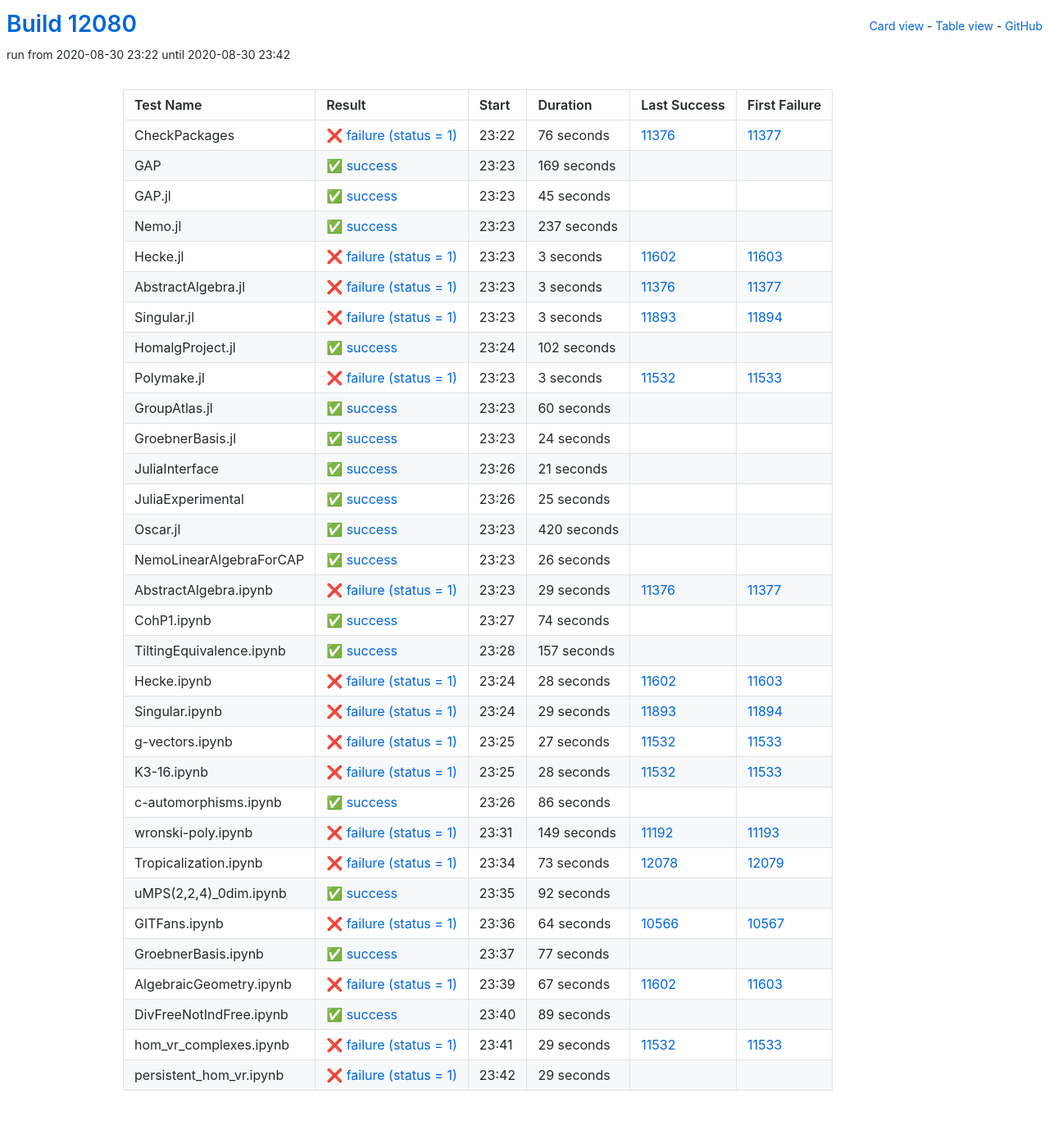
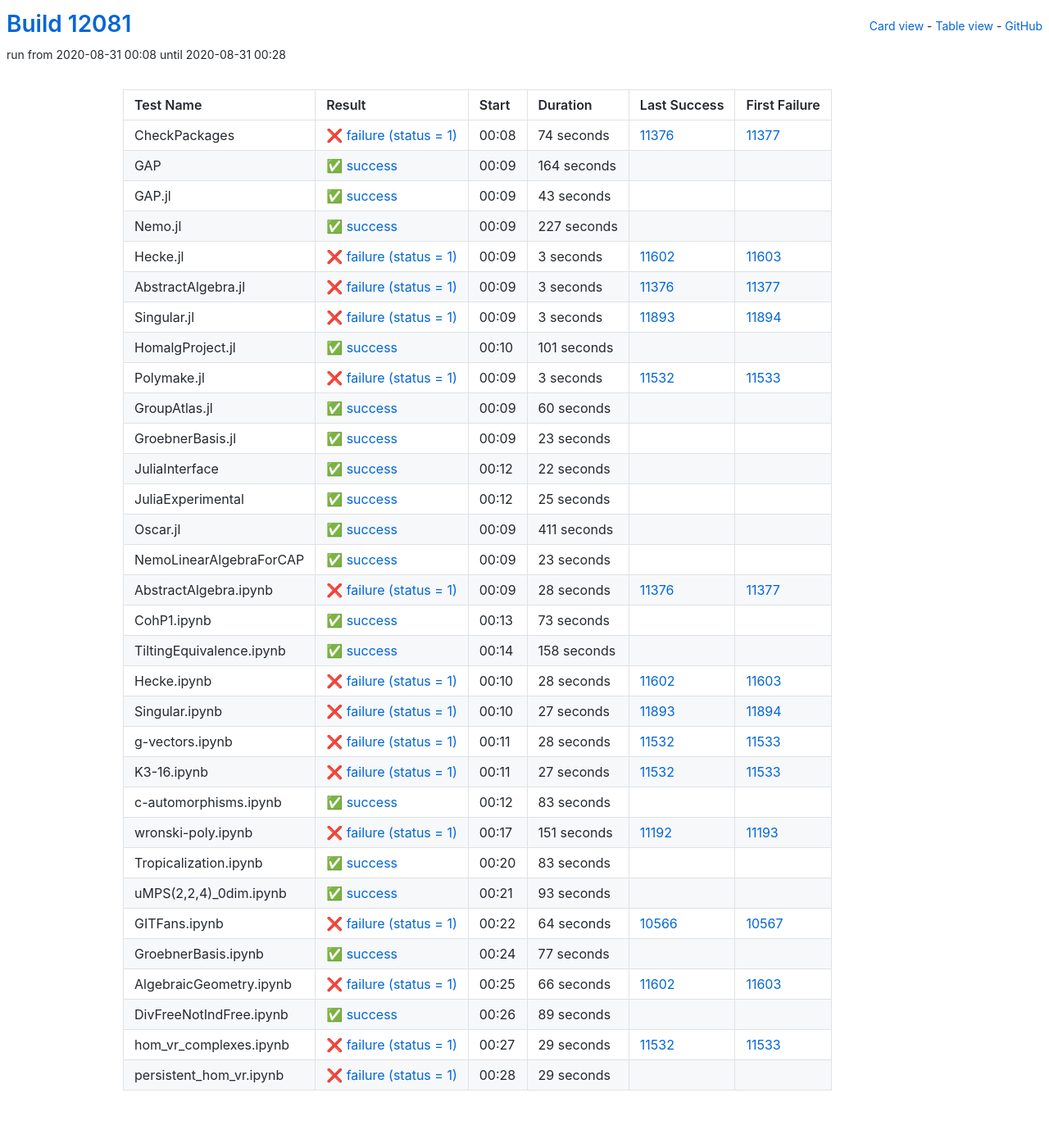
Before and after one commit to oscar-system/oscar-ci-status, a Jekyll site: the page built from table.html, in a window 1280 px wide. Shown: the whole page at 82% size. Built offline with Jekyll 4.4.1, drawn with Linux system fonts in a browser that asks for light colours.

Commit message:
Build #12081

```diff
--- a/_data/ci.yml
+++ b/_data/ci.yml
@@ -1,6 +1,6 @@
 ---
-build: 12080
-build_url: https://oscarci.mathematik.uni-kl.de/job/oscar/12080/
+build: 12081
+build_url: https://oscarci.mathematik.uni-kl.de/job/oscar/12081/
 job: oscar
 organization: oscar-system
 repo: oscar-ci-status
@@ -8,56 +8,56 @@
 tests:
 - name: CheckPackages
   id: checkpackages
-  log: https://oscarci.mathematik.uni-kl.de/job/oscar/12080/artifact/logs/build-12080/CheckPackages.log
-  start: 2020-08-30 23:22
+  log: https://oscarci.mathematik.uni-kl.de/job/oscar/12081/artifact/logs/build-12081/CheckPackages.log
+  start: 2020-08-31 00:08
   success: false
   exitcode: 1
   status: failure
-  duration: 76
+  duration: 74
   last_success: 11376
   last_success_url: https://oscarci.mathematik.uni-kl.de/job/oscar/11376/
   first_failure: 11377
   first_failure_url: https://oscarci.mathematik.uni-kl.de/job/oscar/11377/
 - name: GAP
   id: gap
-  log: https://oscarci.mathematik.uni-kl.de/job/oscar/12080/artifact/logs/build-12080/GAP.log
-  start: 2020-08-30 23:23
+  log: https://oscarci.mathematik.uni-kl.de/job/oscar/12081/artifact/logs/build-12081/GAP.log
+  start: 2020-08-31 00:09
   success: true
   exitcode: 0
   status: success
-  duration: 169
+  duration: 164
   last_success: false
   last_success_url:
   first_failure: false
   first_failure_url:
 - name: GAP.jl
   id: gap-jl
-  log: https://oscarci.mathematik.uni-kl.de/job/oscar/12080/artifact/logs/build-12080/GAP.jl.log
-  start: 2020-08-30 23:23
+  log: https://oscarci.mathematik.uni-kl.de/job/oscar/12081/artifact/logs/build-12081/GAP.jl.log
+  start: 2020-08-31 00:09
   success: true
   exitcode: 0
   status: success
-  duration: 45
+  duration: 43
   last_success: false
   last_success_url:
   first_failure: false
   first_failure_url:
 - name: Nemo.jl
   id: nemo-jl
-  log: https://oscarci.mathematik.uni-kl.de/job/oscar/12080/artifact/logs/build-12080/Nemo.jl.log
-  start: 2020-08-30 23:23
+  log: https://oscarci.mathematik.uni-kl.de/job/oscar/12081/artifact/logs/build-12081/Nemo.jl.log
+  start: 2020-08-31 00:09
   success: true
   exitcode: 0
   status: success
-  duration: 237
+  duration: 227
   last_success: false
   last_success_url:
   first_failure: false
   first_failure_url:
 - name: Hecke.jl
   id: hecke-jl
-  log: https://oscarci.mathematik.uni-kl.de/job/oscar/12080/artifact/logs/build-12080/Hecke.jl.log
-  start: 2020-08-30 23:23
+  log: https://oscarci.mathematik.uni-kl.de/job/oscar/12081/artifact/logs/build-12081/Hecke.jl.log
+  start: 2020-08-31 00:09
   success: false
   exitcode: 1
   status: failure
@@ -68,8 +68,8 @@
   first_failure_url: https://oscarci.mathematik.uni-kl.de/job/oscar/11603/
 - name: AbstractAlgebra.jl
   id: abstractalgebra-jl
-  log: https://oscarci.mathematik.uni-kl.de/job/oscar/12080/artifact/logs/build-12080/AbstractAlgebra.jl.log
-  start: 2020-08-30 23:23
+  log: https://oscarci.mathematik.uni-kl.de/job/oscar/12081/artifact/logs/build-12081/AbstractAlgebra.jl.log
+  start: 2020-08-31 00:09
   success: false
   exitcode: 1
   status: failure
@@ -80,8 +80,8 @@
   first_failure_url: https://oscarci.mathematik.uni-kl.de/job/oscar/11377/
 - name: Singular.jl
   id: singular-jl
-  log: https://oscarci.mathematik.uni-kl.de/job/oscar/12080/artifact/logs/build-12080/Singular.jl.log
-  start: 2020-08-30 23:23
+  log: https://oscarci.mathematik.uni-kl.de/job/oscar/12081/artifact/logs/build-12081/Singular.jl.log
+  start: 2020-08-31 00:09
   success: false
   exitcode: 1
   status: failure
@@ -92,20 +92,20 @@
   first_failure_url: https://oscarci.mathematik.uni-kl.de/job/oscar/11894/
 - name: HomalgProject.jl
   id: homalgproject-jl
-  log: https://oscarci.mathematik.uni-kl.de/job/oscar/12080/artifact/logs/build-12080/HomalgProject.jl.log
-  start: 2020-08-30 23:24
+  log: https://oscarci.mathematik.uni-kl.de/job/oscar/12081/artifact/logs/build-12081/HomalgProject.jl.log
+  start: 2020-08-31 00:10
   success: true
   exitcode: 0
   status: success
-  duration: 102
+  duration: 101
   last_success: false
   last_success_url:
   first_failure: false
   first_failure_url:
 - name: Polymake.jl
   id: polymake-jl
-  log: https://oscarci.mathematik.uni-kl.de/job/oscar/12080/artifact/logs/build-12080/Polymake.jl.log
-  start: 2020-08-30 23:23
+  log: https://oscarci.mathematik.uni-kl.de/job/oscar/12081/artifact/logs/build-12081/Polymake.jl.log
+  start: 2020-08-31 00:09
   success: false
   exitcode: 1
   status: failure
@@ -116,8 +116,8 @@
   first_failure_url: https://oscarci.mathematik.uni-kl.de/job/oscar/11533/
 - name: GroupAtlas.jl
   id: groupatlas-jl
-  log: https://oscarci.mathematik.uni-kl.de/job/oscar/12080/artifact/logs/build-12080/GroupAtlas.jl.log
-  start: 2020-08-30 23:23
+  log: https://oscarci.mathematik.uni-kl.de/job/oscar/12081/artifact/logs/build-12081/GroupAtlas.jl.log
+  start: 2020-08-31 00:09
   success: true
   exitcode: 0
   status: success
@@ -128,32 +128,32 @@
   first_failure_url:
 - name: GroebnerBasis.jl
   id: groebnerbasis-jl
-  log: https://oscarci.mathematik.uni-kl.de/job/oscar/12080/artifact/logs/build-12080/GroebnerBasis.jl.log
-  start: 2020-08-30 23:23
+  log: https://oscarci.mathematik.uni-kl.de/job/oscar/12081/artifact/logs/build-12081/GroebnerBasis.jl.log
+  start: 2020-08-31 00:09
   success: true
   exitcode: 0
   status: success
-  duration: 24
+  duration: 23
   last_success: false
   last_success_url:
   first_failure: false
   first_failure_url:
 - name: JuliaInterface
   id: juliainterface
-  log: https://oscarci.mathematik.uni-kl.de/job/oscar/12080/artifact/logs/build-12080/JuliaInterface.log
-  start: 2020-08-30 23:26
+  log: https://oscarci.mathematik.uni-kl.de/job/oscar/12081/artifact/logs/build-12081/JuliaInterface.log
+  start: 2020-08-31 00:12
   success: true
   exitcode: 0
   status: success
-  duration: 21
+  duration: 22
   last_success: false
   last_success_url:
   first_failure: false
   first_failure_url:
 - name: JuliaExperimental
   id: juliaexperimental
-  log: https://oscarci.mathematik.uni-kl.de/job/oscar/12080/artifact/logs/build-12080/JuliaExperimental.log
-  start: 2020-08-30 23:26
+  log: https://oscarci.mathematik.uni-kl.de/job/oscar/12081/artifact/logs/build-12081/JuliaExperimental.log
+  start: 2020-08-31 00:12
   success: true
   exitcode: 0
   status: success
@@ -164,68 +164,68 @@
   first_failure_url:
 - name: Oscar.jl
   id: oscar-jl
-  log: https://oscarci.mathematik.uni-kl.de/job/oscar/12080/artifact/logs/build-12080/Oscar.jl.log
-  start: 2020-08-30 23:23
+  log: https://oscarci.mathematik.uni-kl.de/job/oscar/12081/artifact/logs/build-12081/Oscar.jl.log
+  start: 2020-08-31 00:09
   success: true
   exitcode: 0
   status: success
-  duration: 420
+  duration: 411
   last_success: false
   last_success_url:
   first_failure: false
   first_failure_url:
 - name: NemoLinearAlgebraForCAP
   id: nemolinearalgebraforcap
-  log: https://oscarci.mathematik.uni-kl.de/job/oscar/12080/artifact/logs/build-12080/NemoLinearAlgebraForCAP.log
-  start: 2020-08-30 23:23
+  log: https://oscarci.mathematik.uni-kl.de/job/oscar/12081/artifact/logs/build-12081/NemoLinearAlgebraForCAP.log
+  start: 2020-08-31 00:09
   success: true
   exitcode: 0
   status: success
-  duration: 26
+  duration: 23
   last_success: false
   last_success_url:
   first_failure: false
   first_failure_url:
 - name: AbstractAlgebra.ipynb
   id: abstractalgebra-ipynb
-  log: https://oscarci.mathematik.uni-kl.de/job/oscar/12080/artifact/logs/build-12080/AbstractAlgebra.ipynb.log
-  start: 2020-08-30 23:23
+  log: https://oscarci.mathematik.uni-kl.de/job/oscar/12081/artifact/logs/build-12081/AbstractAlgebra.ipynb.log
+  start: 2020-08-31 00:09
   success: false
   exitcode: 1
   status: failure
-  duration: 29
+  duration: 28
   last_success: 11376
   last_success_url: https://oscarci.mathematik.uni-kl.de/job/oscar/11376/
   first_failure: 11377
   first_failure_url: https://oscarci.mathematik.uni-kl.de/job/oscar/11377/
 - name: CohP1.ipynb
   id: cohp1-ipynb
-  log: https://oscarci.mathematik.uni-kl.de/job/oscar/12080/artifact/logs/build-12080/CohP1.ipynb.log
-  start: 2020-08-30 23:27
+  log: https://oscarci.mathematik.uni-kl.de/job/oscar/12081/artifact/logs/build-12081/CohP1.ipynb.log
+  start: 2020-08-31 00:13
   success: true
   exitcode: 0
   status: success
-  duration: 74
+  duration: 73
   last_success: false
   last_success_url:
   first_failure: false
   first_failure_url:
 - name: TiltingEquivalence.ipynb
   id: tiltingequivalence-ipynb
-  log: https://oscarci.mathematik.uni-kl.de/job/oscar/12080/artifact/logs/build-12080/TiltingEquivalence.ipynb.log
-  start: 2020-08-30 23:28
+  log: https://oscarci.mathematik.uni-kl.de/job/oscar/12081/artifact/logs/build-12081/TiltingEquivalence.ipynb.log
+  start: 2020-08-31 00:14
   success: true
   exitcode: 0
   status: success
-  duration: 157
+  duration: 158
   last_success: false
   last_success_url:
   first_failure: false
   first_failure_url:
 - name: Hecke.ipynb
   id: hecke-ipynb
-  log: https://oscarci.mathematik.uni-kl.de/job/oscar/12080/artifact/logs/build-12080/Hecke.ipynb.log
-  start: 2020-08-30 23:24
+  log: https://oscarci.mathematik.uni-kl.de/job/oscar/12081/artifact/logs/build-12081/Hecke.ipynb.log
+  start: 2020-08-31 00:10
   success: false
   exitcode: 1
   status: failure
@@ -236,20 +236,32 @@
   first_failure_url: https://oscarci.mathematik.uni-kl.de/job/oscar/11603/
 - name: Singular.ipynb
   id: singular-ipynb
-  log: https://oscarci.mathematik.uni-kl.de/job/oscar/12080/artifact/logs/build-12080/Singular.ipynb.log
-  start: 2020-08-30 23:24
+  log: https://oscarci.mathematik.uni-kl.de/job/oscar/12081/artifact/logs/build-12081/Singular.ipynb.log
+  start: 2020-08-31 00:10
   success: false
   exitcode: 1
   status: failure
-  duration: 29
+  duration: 27
   last_success: 11893
   last_success_url: https://oscarci.mathematik.uni-kl.de/job/oscar/11893/
   first_failure: 11894
   first_failure_url: https://oscarci.mathematik.uni-kl.de/job/oscar/11894/
 - name: g-vectors.ipynb
   id: g-vectors-ipynb
-  log: https://oscarci.mathematik.uni-kl.de/job/oscar/12080/artifact/logs/build-12080/g-vectors.ipynb.log
-  start: 2020-08-30 23:25
+  log: https://oscarci.mathematik.uni-kl.de/job/oscar/12081/artifact/logs/build-12081/g-vectors.ipynb.log
+  start: 2020-08-31 00:11
+  success: false
+  exitcode: 1
+  status: failure
+  duration: 28
+  last_success: 11532
+  last_success_url: https://oscarci.mathematik.uni-kl.de/job/oscar/11532/
+  first_failure: 11533
+  first_failure_url: https://oscarci.mathematik.uni-kl.de/job/oscar/11533/
+- name: K3-16.ipynb
+  id: k3-16-ipynb
+  log: https://oscarci.mathematik.uni-kl.de/job/oscar/12081/artifact/logs/build-12081/K3-16.ipynb.log
+  start: 2020-08-31 00:11
   success: false
   exitcode: 1
   status: failure
@@ -258,70 +270,58 @@
   last_success_url: https://oscarci.mathematik.uni-kl.de/job/oscar/11532/
   first_failure: 11533
   first_failure_url: https://oscarci.mathematik.uni-kl.de/job/oscar/11533/
-- name: K3-16.ipynb
-  id: k3-16-ipynb
-  log: https://oscarci.mathematik.uni-kl.de/job/oscar/12080/artifact/logs/build-12080/K3-16.ipynb.log
-  start: 2020-08-30 23:25
-  success: false
-  exitcode: 1
-  status: failure
-  duration: 28
-  last_success: 11532
-  last_success_url: https://oscarci.mathematik.uni-kl.de/job/oscar/11532/
-  first_failure: 11533
-  first_failure_url: https://oscarci.mathematik.uni-kl.de/job/oscar/11533/
 - name: c-automorphisms.ipynb
   id: c-automorphisms-ipynb
-  log: https://oscarci.mathematik.uni-kl.de/job/oscar/12080/artifact/logs/build-12080/c-automorphisms.ipynb.log
-  start: 2020-08-30 23:26
+  log: https://oscarci.mathematik.uni-kl.de/job/oscar/12081/artifact/logs/build-12081/c-automorphisms.ipynb.log
+  start: 2020-08-31 00:12
   success: true
   exitcode: 0
   status: success
-  duration: 86
+  duration: 83
   last_success: false
   last_success_url:
   first_failure: false
   first_failure_url:
 - name: wronski-poly.ipynb
   id: wronski-poly-ipynb
-  log: https://oscarci.mathematik.uni-kl.de/job/oscar/12080/artifact/logs/build-12080/wronski-poly.ipynb.log
-  start: 2020-08-30 23:31
+  log: https://oscarci.mathematik.uni-kl.de/job/oscar/12081/artifact/logs/build-12081/wronski-poly.ipynb.log
+  start: 2020-08-31 00:17
   success: false
   exitcode: 1
   status: failure
-  duration: 149
+  duration: 151
   last_success: 11192
   last_success_url: https://oscarci.mathematik.uni-kl.de/job/oscar/11192/
   first_failure: 11193
   first_failure_url: https://oscarci.mathematik.uni-kl.de/job/oscar/11193/
 - name: Tropicalization.ipynb
   id: tropicalization-ipynb
-  log: https://oscarci.mathematik.uni-kl.de/job/oscar/12080/artifact/logs/build-12080/Tropicalization.ipynb.log
-  start: 2020-08-30 23:34
-  success: false
-  exitcode: 1
-  status: failure
-  duration: 73
-  last_success: 12078
-  last_success_url: https://oscarci.mathematik.uni-kl.de/job/oscar/12078/
-  first_failure: 12079
-  first_failure_url: https://oscarci.mathematik.uni-kl.de/job/oscar/12079/
-- name: uMPS(2,2,4)_0dim.ipynb
-  id: umps-2-2-4-0dim-ipynb
-  log: https://oscarci.mathematik.uni-kl.de/job/oscar/12080/artifact/logs/build-12080/uMPS-2-2-4-_0dim.ipynb.log
-  start: 2020-08-30 23:35
+  log: https://oscarci.mathematik.uni-kl.de/job/oscar/12081/artifact/logs/build-12081/Tropicalization.ipynb.log
+  start: 2020-08-31 00:20
   success: true
   exitcode: 0
   status: success
-  duration: 92
+  duration: 83
+  last_success: false
+  last_success_url:
+  first_failure: false
+  first_failure_url:
+- name: uMPS(2,2,4)_0dim.ipynb
+  id: umps-2-2-4-0dim-ipynb
+  log: https://oscarci.mathematik.uni-kl.de/job/oscar/12081/artifact/logs/build-12081/uMPS-2-2-4-_0dim.ipynb.log
+  start: 2020-08-31 00:21
+  success: true
+  exitcode: 0
+  status: success
+  duration: 93
   last_success: false
   last_success_url:
   first_failure: false
   first_failure_url:
 - name: GITFans.ipynb
   id: gitfans-ipynb
-  log: https://oscarci.mathematik.uni-kl.de/job/oscar/12080/artifact/logs/build-12080/GITFans.ipynb.log
-  start: 2020-08-30 23:36
+  log: https://oscarci.mathematik.uni-kl.de/job/oscar/12081/artifact/logs/build-12081/GITFans.ipynb.log
+  start: 2020-08-31 00:22
   success: false
   exitcode: 1
   status: failure
@@ -332,8 +332,8 @@
   first_failure_url: https://oscarci.mathematik.uni-kl.de/job/oscar/10567/
 - name: GroebnerBasis.ipynb
   id: groebnerbasis-ipynb
-  log: https://oscarci.mathematik.uni-kl.de/job/oscar/12080/artifact/logs/build-12080/GroebnerBasis.ipynb.log
-  start: 2020-08-30 23:37
+  log: https://oscarci.mathematik.uni-kl.de/job/oscar/12081/artifact/logs/build-12081/GroebnerBasis.ipynb.log
+  start: 2020-08-31 00:24
   success: true
   exitcode: 0
   status: success
@@ -344,20 +344,20 @@
   first_failure_url:
 - name: AlgebraicGeometry.ipynb
   id: algebraicgeometry-ipynb
-  log: https://oscarci.mathematik.uni-kl.de/job/oscar/12080/artifact/logs/build-12080/AlgebraicGeometry.ipynb.log
-  start: 2020-08-30 23:39
+  log: https://oscarci.mathematik.uni-kl.de/job/oscar/12081/artifact/logs/build-12081/AlgebraicGeometry.ipynb.log
+  start: 2020-08-31 00:25
   success: false
   exitcode: 1
   status: failure
-  duration: 67
+  duration: 66
   last_success: 11602
   last_success_url: https://oscarci.mathematik.uni-kl.de/job/oscar/11602/
   first_failure: 11603
   first_failure_url: https://oscarci.mathematik.uni-kl.de/job/oscar/11603/
 - name: DivFreeNotIndFree.ipynb
   id: divfreenotindfree-ipynb
-  log: https://oscarci.mathematik.uni-kl.de/job/oscar/12080/artifact/logs/build-12080/DivFreeNotIndFree.ipynb.log
-  start: 2020-08-30 23:40
+  log: https://oscarci.mathematik.uni-kl.de/job/oscar/12081/artifact/logs/build-12081/DivFreeNotIndFree.ipynb.log
+  start: 2020-08-31 00:26
   success: true
   exitcode: 0
   status: success
@@ -368,8 +368,8 @@
   first_failure_url:
 - name: hom_vr_complexes.ipynb
   id: hom-vr-complexes-ipynb
-  log: https://oscarci.mathematik.uni-kl.de/job/oscar/12080/artifact/logs/build-12080/hom_vr_complexes.ipynb.log
-  start: 2020-08-30 23:41
+  log: https://oscarci.mathematik.uni-kl.de/job/oscar/12081/artifact/logs/build-12081/hom_vr_complexes.ipynb.log
+  start: 2020-08-31 00:27
   success: false
   exitcode: 1
   status: failure
@@ -380,8 +380,8 @@
   first_failure_url: https://oscarci.mathematik.uni-kl.de/job/oscar/11533/
 - name: persistent_hom_vr.ipynb
   id: persistent-hom-vr-ipynb
-  log: https://oscarci.mathematik.uni-kl.de/job/oscar/12080/artifact/logs/build-12080/persistent_hom_vr.ipynb.log
-  start: 2020-08-30 23:42
+  log: https://oscarci.mathematik.uni-kl.de/job/oscar/12081/artifact/logs/build-12081/persistent_hom_vr.ipynb.log
+  start: 2020-08-31 00:28
   success: false
   exitcode: 1
   status: failure
```
Also changed, not shown: README.md.
